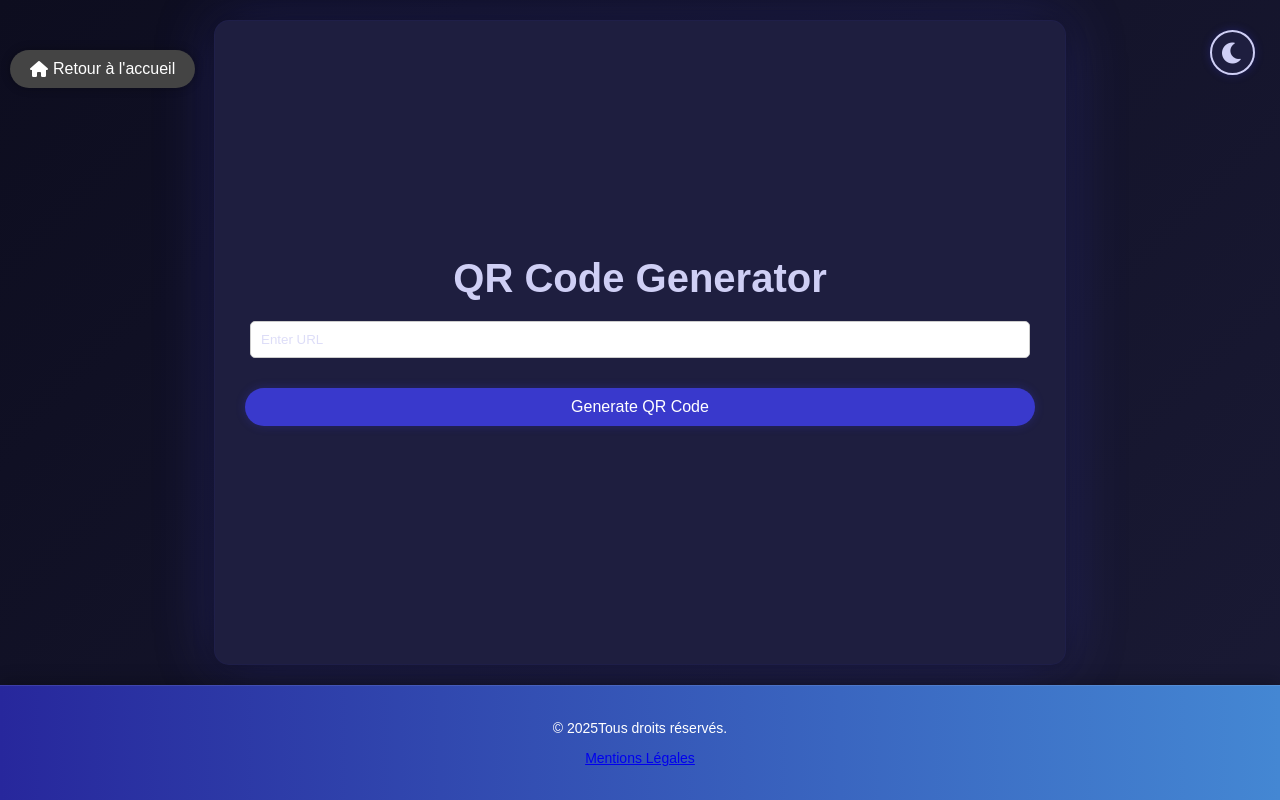
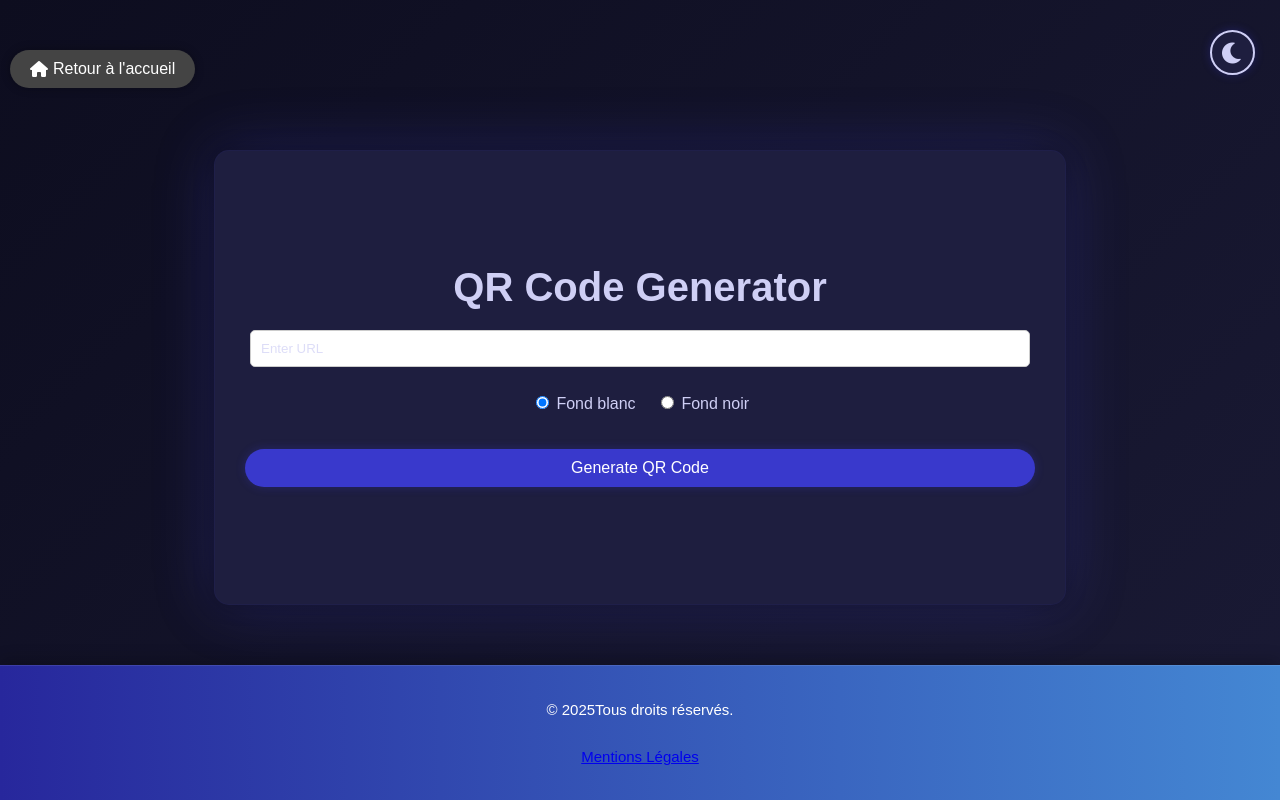
Before and after one commit to filsuin/My-website, a PHP site: page /qr_code.html in a window 1280 px wide. Run offline with PHP 8.4, Linux system fonts and the light colour scheme.

Commit message:
1.15.6.4
Refactored HTML structure to consistently use the .wrapper class for better layout alignment across pages. Updated CSS for improved spacing and footer styling. Enhanced QR code generator to allow users to select background color (white or black) via radio buttons, with corresponding color logic in JavaScript.

```diff
--- a/assets/css/style.css
+++ b/assets/css/style.css
@@ -46,6 +46,7 @@ body {
     flex-direction: column;
     min-height: 100vh;
     transition: all 0.3s ease;
+    justify-content: flex-start;
 }
 
 html {
@@ -145,12 +146,14 @@ nav ul li a:hover {
 /* Wrapper pour centrer le contenu dans toutes les pages */
 .wrapper {
     display: flex;
+    flex-direction: column;
+    align-items: center;
     justify-content: center;
-    align-items: center;
-    flex-direction: column;
     width: 100%;
-    flex: 1;
+    flex: 1 0 auto;
     text-align: center;
+    margin-top: 130px;
+    margin-bottom: 40px; /* Ajoute un espace pour ne pas coller le contenu au footer */
 }
 
 /* Conteneur principal */
@@ -299,14 +302,18 @@ input[type="range"] {
 footer {
     width: 100%;
     text-align: center;
-    background: linear-gradient(to right, #27279c, #4487d3); /* Bleu marine à bleu normal */
+    background: linear-gradient(to right, #27279c, #4487d3);
     color: white;
-    padding: 10px 0;
-    font-size: 14px;
+    padding: 18px 0 12px 0;
+    font-size: 15px;
     position: relative;
-    bottom: 0;
     left: 0;
     z-index: 1000;
+    margin-top: auto;
+    display: flex;
+    flex-direction: column;
+    align-items: center;
+    justify-content: center;
 }
 
 .footer {
@@ -418,7 +425,7 @@ footer {
     }
 
     .container {
-        margin-top: 110px; /* Increased top margin for mobile */
+        margin-top: 180px; /* Décale encore plus sur mobile */
         width: 95%;
         padding: 15px;
     }
--- a/assets/js/qr_code.js
+++ b/assets/js/qr_code.js
@@ -4,6 +4,7 @@ document.addEventListener("DOMContentLoaded", () => {
 
     document.getElementById("generate-btn").addEventListener("click", function () {
         const url = document.getElementById("url-input").value;
+        const bgChoice = document.querySelector('input[name="qr-bg"]:checked').value;
 
         if (!url) {
             alert("Please enter a valid URL.");
@@ -13,10 +14,20 @@ document.addEventListener("DOMContentLoaded", () => {
         const qrCodeContainer = document.getElementById("qr-code");
         qrCodeContainer.innerHTML = ""; // Clear previous QR code
 
+        // Définir les couleurs selon le choix
+        let colorDark = "#000000";
+        let colorLight = "#ffffff";
+        if (bgChoice === "black") {
+            colorDark = "#ffffff";
+            colorLight = "#000000";
+        }
+
         new QRCode(qrCodeContainer, {
             text: url,
             width: 256,
             height: 256,
+            colorDark: colorDark,
+            colorLight: colorLight
         });
 
         // Show download link after QR code generation
--- a/contact.html
+++ b/contact.html
@@ -10,7 +10,7 @@
 </head>
 <body>
     <button id="themeToggle" class="theme-toggle">
-    <i class="fas fa-moon"></i>
+        <i class="fas fa-moon"></i>
     </button>
     <a href="index.html" class="home-button"><i class="fas fa-home"></i> Retour à l'accueil</a>
     <div class="wrapper">
--- a/currency_converter.html
+++ b/currency_converter.html
@@ -40,9 +40,9 @@
         </div>
         <!-- TradingView Widget END -->
     </div>
-    <a href="index.html" class="home-button"><i class="fas fa-home"></i> Retour à l'accueil</a>
-    <div class="wrapper">
-        <div class="container">
+        <a href="index.html" class="home-button"><i class="fas fa-home"></i> Retour à l'accueil</a>
+        <div class="wrapper">
+            <div class="container">
             <h1>Convertisseur de Devises</h1>
             <form id="currencyForm">
                 <div class="form-group">
--- a/image.html
+++ b/image.html
@@ -14,7 +14,8 @@
     <i class="fas fa-moon"></i>
     </button>
     <a href="index.html" class="home-button"><i class="fas fa-home"></i> Retour à l'accueil</a>
-    <div class="container">
+        <div class="wrapper">
+            <div class="container">
         <h1>Convertisseur d'Images</h1>
         <form id="convertForm">
             <div class="form-group">
--- a/index.html
+++ b/index.html
@@ -13,7 +13,7 @@
 </head>
 <body>
     <button id="themeToggle" class="theme-toggle">
-    <i class="fas fa-moon"></i>
+        <i class="fas fa-moon"></i>
     </button>
     <header>
         <nav>
--- a/mentions-legales.html
+++ b/mentions-legales.html
@@ -10,8 +10,8 @@
 <body>
     <button id="themeToggle" class="theme-toggle">
         <i class="fas fa-moon"></i>
-        </button>
-        <a href="index.html" class="home-button"><i class="fas fa-home"></i> Retour à l'accueil</a>
+    </button>
+    <a href="index.html" class="home-button"><i class="fas fa-home"></i> Retour à l'accueil</a>
     <div class="wrapper">
         <div class="container">
             <h1>Mentions Légales</h1>
--- a/meteo.html
+++ b/meteo.html
@@ -10,7 +10,7 @@
 </head>
 <body>
     <button id="themeToggle" class="theme-toggle">
-    <i class="fas fa-moon"></i>
+        <i class="fas fa-moon"></i>
     </button>
     <a href="index.html" class="home-button"><i class="fas fa-home"></i> Retour à l'accueil</a>
     <div class="wrapper">
--- a/qr_code.html
+++ b/qr_code.html
@@ -18,6 +18,14 @@
         <div class="container">
             <h1>QR Code Generator</h1>
             <input type="text" id="url-input" placeholder="Enter URL">
+            <div style="margin: 1em 0;">
+                <label style="margin-right:1em;">
+                    <input type="radio" name="qr-bg" value="white" checked> Fond blanc
+                </label>
+                <label>
+                    <input type="radio" name="qr-bg" value="black"> Fond noir
+                </label>
+            </div>
             <button id="generate-btn" class="button">Generate QR Code</button>
             <div id="qr-code" class="qr-code-container"></div>
             <a id="download-link" href="#" download="qrcode.png" class="button">Download QR Code</a>
```
Also changed, not shown: password.html (+4 -4 lines), youtube.html (indentation only).
